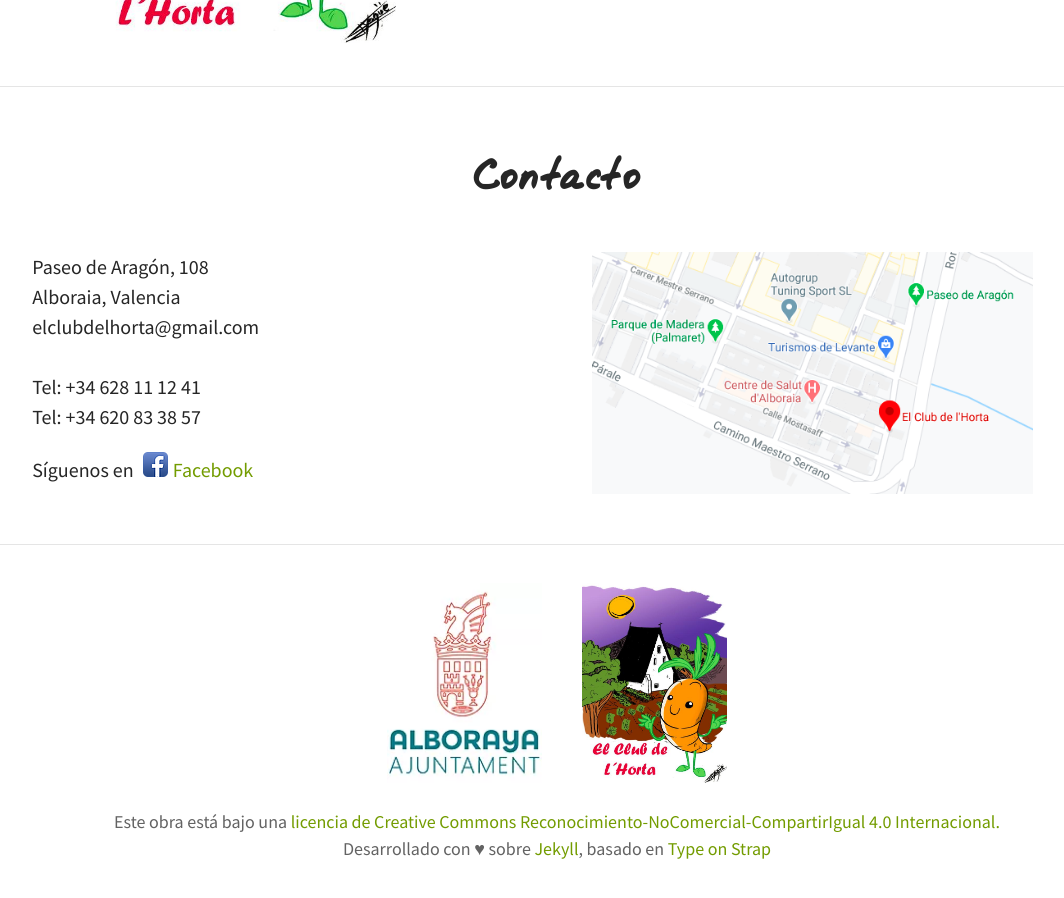
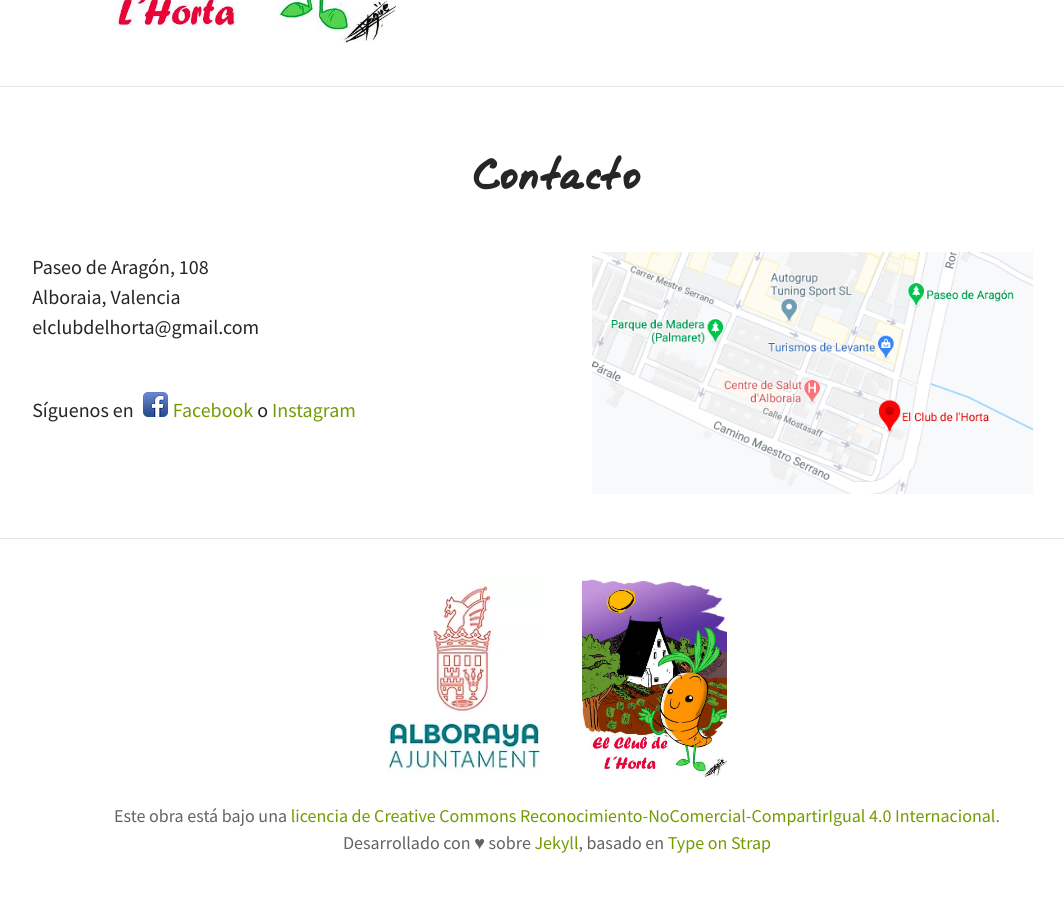
Before and after one commit to elclubdelhorta/elclubdelhorta.github.io, a Jekyll site: the page built from index.html, in a window 1280 px wide and 900 px high, scrolled down 2851 px. Shown: the whole window, without its empty margins (83-1147 px from the left). Built offline with Jekyll 4.4.1, drawn with Linux system fonts in a browser that asks for light colours; the list of posts is cut into pages by our own code.

Commit message:
Update contact and form

```diff
--- a/_includes/collaborate.html
+++ b/_includes/collaborate.html
@@ -8,7 +8,7 @@
 <p>En El Club de l'Horta ofrecemos la oportunidad de colaborar con nosotros y utilizar nuestro espacio para vuestros proyectos. Si tienes una propuesta o una idea que quieres desarrollar en El Club de l'Horta, envianos un mail a elclubdelhorta@gmail.com o pásate por La Barraca y coméntalo!</p>
 
 <p>Siendo socio de El Club de l'Horta nos ayudas a mantener todo el espacio y los jardines. Además puedes disfrutar de las actividades, talleres, cursos y eventos que se organizan durante todo el año. La cuota anual es de solamente 10 euros.</p>
-<a href="{{ 'assets/formulario_socios_2020.pdf' | relative_url }}" target='_blank' class='button'> Descargar formulario de socio </a>
+<a href="{{ 'assets/formulario_socios_2021.pdf' | relative_url }}" target='_blank' class='button'> Descargar formulario de socio </a>
 </div>
 <section>
 </article>
--- a/_includes/contact_us.html
+++ b/_includes/contact_us.html
@@ -7,11 +7,9 @@
 Alboraia, Valencia<br>
 elclubdelhorta@gmail.com<br>
 <br>
-Tel: +34 628 11 12 41<br>
-Tel: +34 620 83 38 57<br>
 </p>
 <p>
-Síguenos en <a href='http://www.facebook.com/clubdelhorta'><img src="{{ "/assets/img/facebook.webp" | relative_url }}" />Facebook</a>
+Síguenos en <a href='http://www.facebook.com/clubdelhorta'><img src="{{ "/assets/img/facebook.webp" | relative_url }}" />Facebook</a> o <a href='https://www.instagram.com/elclubdelhorta/'>Instagram</a>
 </p>
 </div>
 
```
